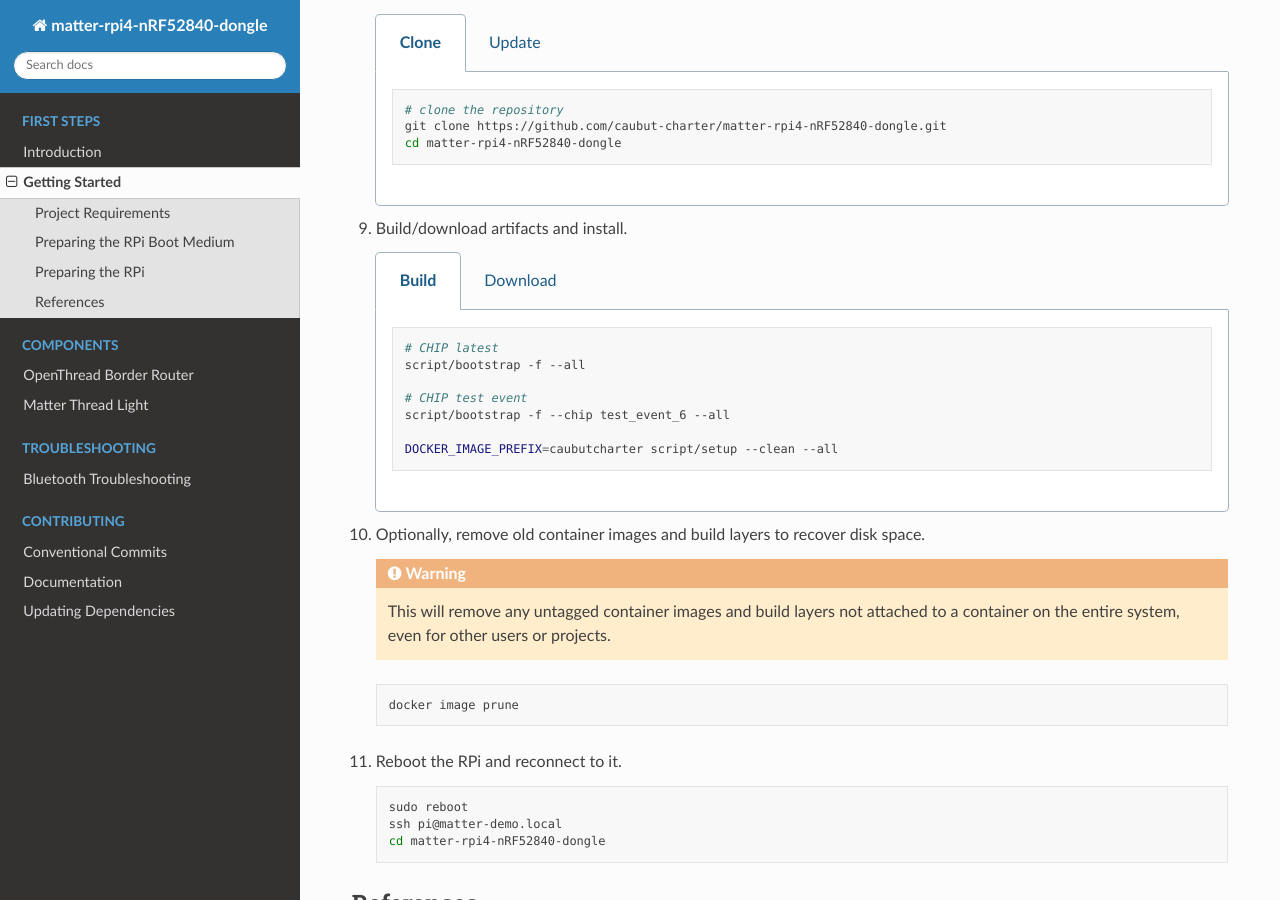
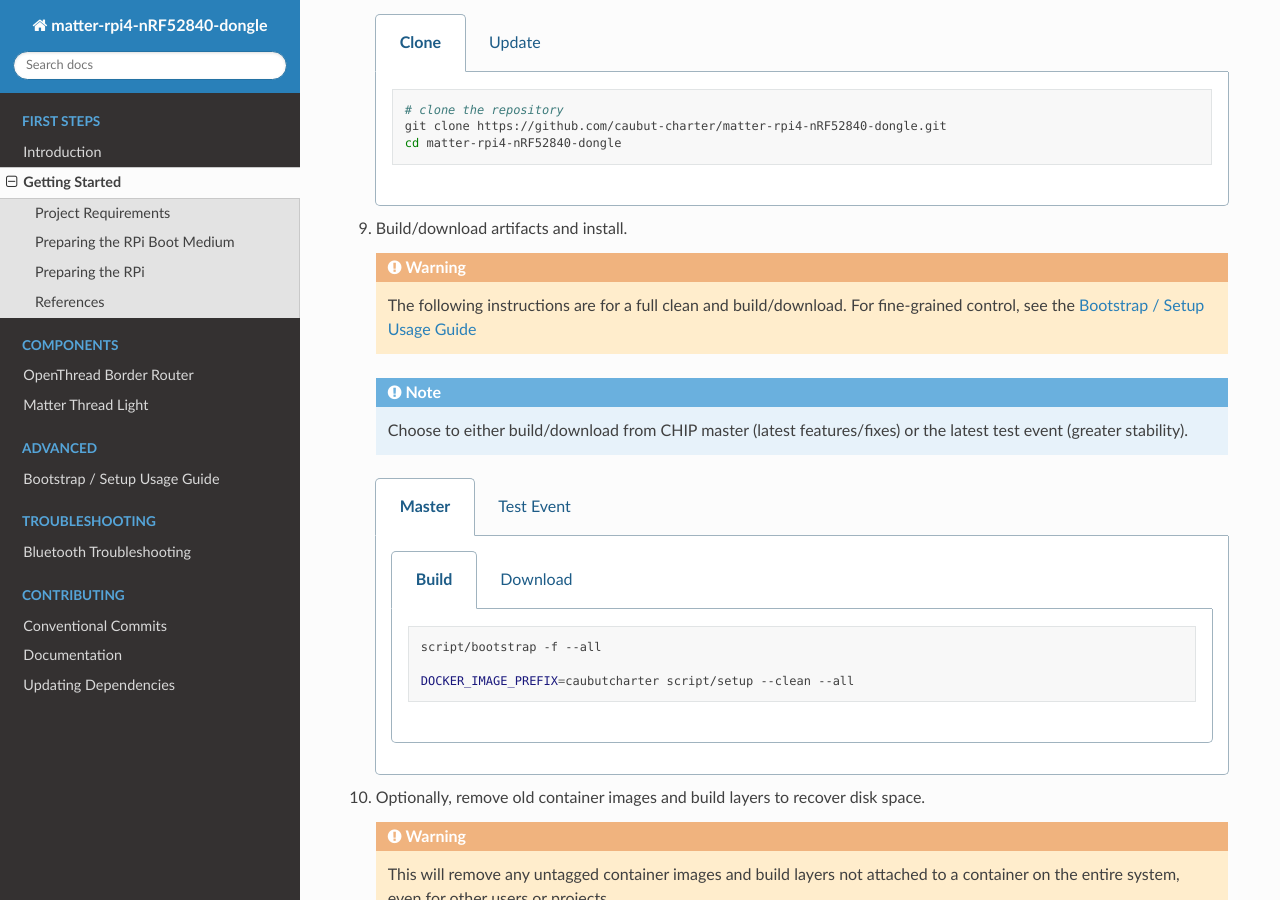
Before and after one commit to caubut-charter/matter-rpi4-nRF52840-dongle, a Sphinx documentation site: the page built from docs/source/first_steps/getting_started.rst, in a window 1280 px wide and 900 px high, scrolled down 4154 px. Built offline with Sphinx 7.4.7 and the Read the Docs theme 2.0.0, drawn with Linux system fonts in a browser that asks for light colours.

Commit message:
docs: add advanced usage for scripts

```diff
--- a/docs/source/first_steps/getting_started.rst
+++ b/docs/source/first_steps/getting_started.rst
@@ -283,47 +283,78 @@
 
 #. Build/download artifacts and install.
 
+   .. warning::
+
+       The following instructions are for a full clean and build/download.  For fine-grained control, see the :ref:`Bootstrap / Setup Usage Guide`
+
+
+   .. note::
+
+      Choose to either build/download from CHIP master (latest features/fixes) or the latest test event (greater stability).
+
    .. tabs::
 
-      .. tab:: Build
+      .. tab:: Master
 
-         ::
+         .. tabs::
 
-            # CHIP latest
-            script/bootstrap -f --all
+            .. tab:: Build
 
-            # CHIP test event
-            script/bootstrap -f --chip test_event_6 --all
+               ::
 
-            DOCKER_IMAGE_PREFIX=caubutcharter script/setup --clean --all
+                  script/bootstrap -f --all
 
-      .. tab:: Download
+                  DOCKER_IMAGE_PREFIX=caubutcharter script/setup --clean --all
 
-         .. note::
+            .. tab:: Download
 
-            OpenThread Border Router and :code:`chip-device-ctrl` still need to be built locally.
+               .. note::
 
-         ::
+                  OpenThread Border Router and :code:`chip-device-ctrl` still need to be built locally.
 
-            # CHIP latest
-            script/bootstrap -f --otbr --chip
+               ::
 
-            # CHIP test event
-            script/bootstrap -f --otbr --chip test_event_6
+                  script/bootstrap -f --otbr --chip
 
-            docker pull caubutcharter/ot-commissioner:latest
-            docker pull caubutcharter/nrfutil:latest
+                  docker pull caubutcharter/ot-commissioner:latest
+                  docker pull caubutcharter/nrfutil:latest
 
-            script/setup --clean --otbr --chip-device-ctrl
+                  script/setup --clean --otbr --chip-device-ctrl
 
-            export BASE_URL=https://github.com/caubut-charter/matter-rpi4-nRF52840-dongle/releases/download/nightly
-            wget -c $BASE_URL/nrf52840-dongle-ot-rcp.zip -P build/Release
+                  export BASE_URL=https://github.com/caubut-charter/matter-rpi4-nRF52840-dongle/releases/download/nightly
+                  wget -c $BASE_URL/nrf52840-dongle-ot-rcp.zip -P build/Release
+                  wget -c $BASE_URL/nrf52840-dongle-thread-lighting-app-LATEST.zip -P build/Release
 
-            # CHIP latest
-            wget -c $BASE_URL/nrf52840-dongle-thread-lighting-app-LATEST.zip -P build/Release
+      .. tab:: Test Event
 
-            # CHIP test event
-            wget -c $BASE_URL/nrf52840-dongle-thread-lighting-app-TEST_EVENT_6.zip -P build/Release
+         .. tabs::
+
+            .. tab:: Build
+
+               ::
+
+                  script/bootstrap -f --chip test_event_6 --all
+
+                  DOCKER_IMAGE_PREFIX=caubutcharter script/setup --clean --all
+
+            .. tab:: Download
+
+               .. note::
+
+                  OpenThread Border Router and :code:`chip-device-ctrl` still need to be built locally.
+
+               ::
+
+                  script/bootstrap -f --otbr --chip test_event_6
+
+                  docker pull caubutcharter/ot-commissioner:latest
+                  docker pull caubutcharter/nrfutil:latest
+
+                  script/setup --clean --otbr --chip-device-ctrl
+
+                  export BASE_URL=https://github.com/caubut-charter/matter-rpi4-nRF52840-dongle/releases/download/nightly
+                  wget -c $BASE_URL/nrf52840-dongle-ot-rcp.zip -P build/Release
+                  wget -c $BASE_URL/nrf52840-dongle-thread-lighting-app-TEST_EVENT_6.zip -P build/Release
 
 #. Optionally, remove old container images and build layers to recover disk space.
 
--- a/docs/source/index.rst
+++ b/docs/source/index.rst
@@ -30,6 +30,12 @@
 
 .. toctree::
    :maxdepth: 2
+   :caption: Advanced
+
+   advanced/bootstrap_setup_scripts
+
+.. toctree::
+   :maxdepth: 2
    :caption: Troubleshooting
 
    troubleshooting/bluetooth
```
Also changed, not shown: README.md (+8 -0 lines), docs/source/advanced/bootstrap_setup_scripts.rst (added, +28 -0 lines), docs/source/_static/dependency_graph.png (added).
